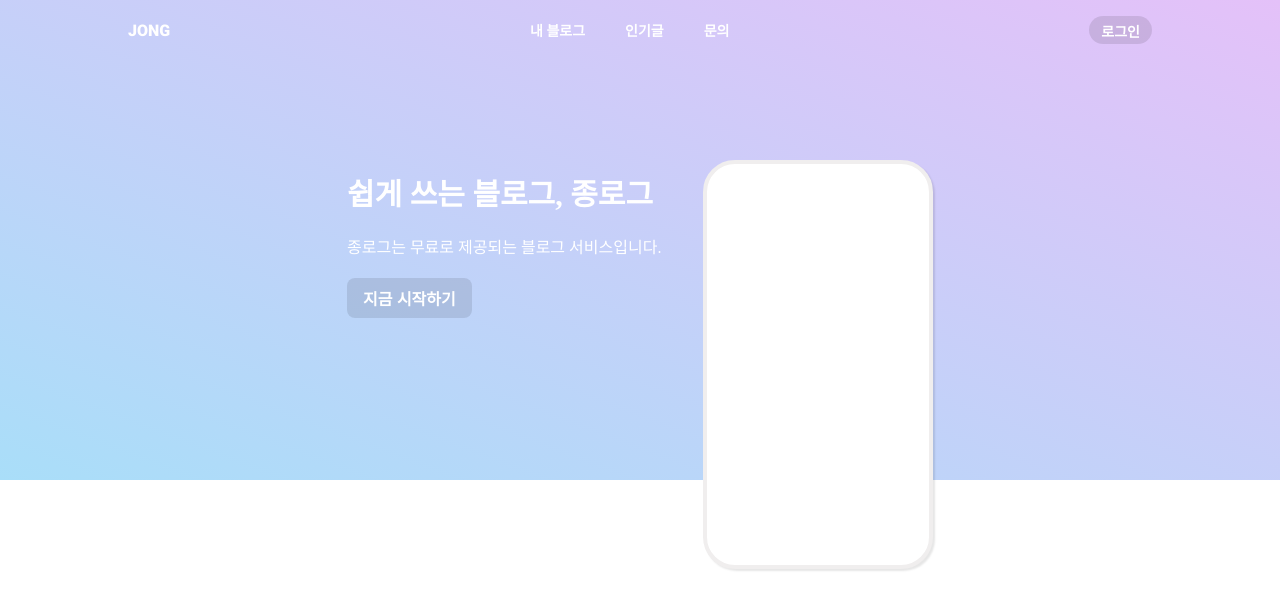
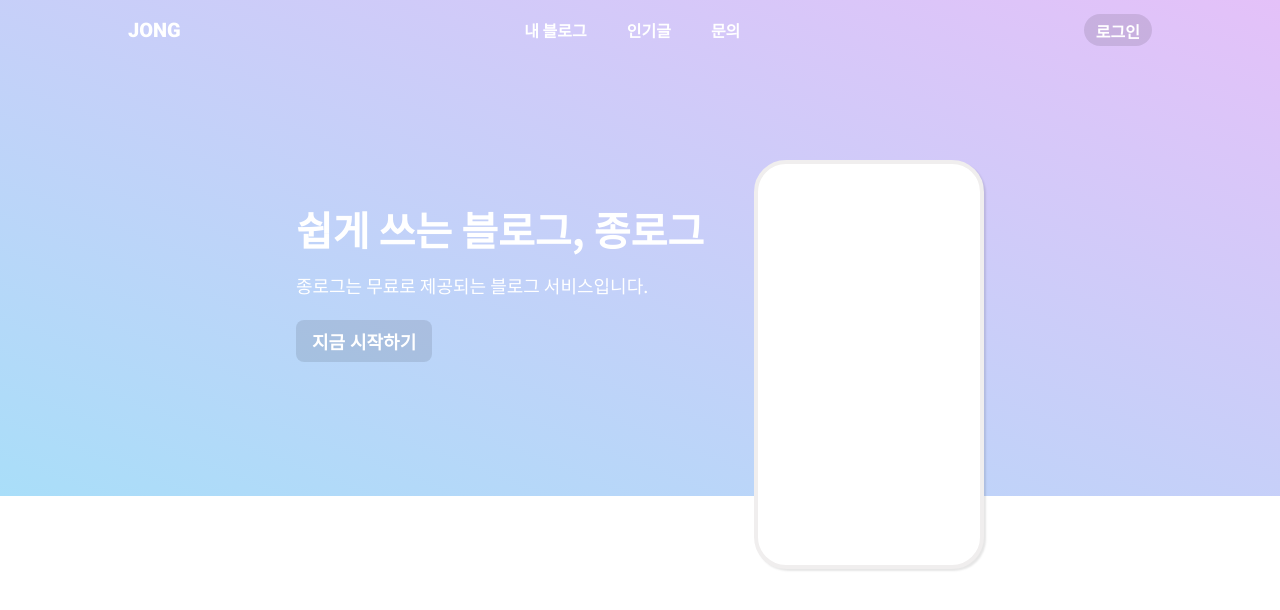
Before and after one commit to dlwhd990/myblog, a React (Create React App) app: page / in a window 1280 px wide. Shown: the top 610 px of the page. Built offline with nearby package versions, Linux system fonts and the light colour scheme.

Commit message:
메인 페이지 디자인 수정2

```diff
--- a/public/index.html
+++ b/public/index.html
@@ -31,6 +31,10 @@
       href="https://fonts.googleapis.com/css2?family=Roboto:wght@400;700;900&display=swap"
       rel="stylesheet"
     />
+    <link
+      href="https://fonts.googleapis.com/css2?family=Noto+Sans+KR:wght@100;400;500;700;900&display=swap"
+      rel="stylesheet"
+    />
   </head>
   <body>
     <noscript>You need to enable JavaScript to run this app.</noscript>
--- a/src/App.jsx
+++ b/src/App.jsx
@@ -1,6 +1,7 @@
 import React from "react";
 import { BrowserRouter, Routes, Route } from "react-router-dom";
 import "./App.css";
+import ArticleList from "./components/ArticleList/ArticleList";
 import ArticleView from "./components/ArticleView/ArticleView";
 import Header from "./components/Header/Header";
 import Mainpage from "./components/Mainpage/Mainpage";
@@ -10,6 +11,7 @@ const App = (props) => {
     <BrowserRouter>
       <Header />
       <Routes>
+        <Route path="/test" element={<ArticleList />} />
         <Route path="/" element={<Mainpage />} />
         <Route path="/article" element={<ArticleView />}></Route>
       </Routes>
--- /dev/null
+++ b/src/components/ArticleList/ArticleList.jsx
@@ -0,0 +1,11 @@
+import React from "react";
+
+const ArticleList = (props) => {
+  return (
+    <div className="">
+      <p></p>
+    </div>
+  );
+};
+
+export default ArticleList;
--- a/src/components/Header/Header.module.css
+++ b/src/components/Header/Header.module.css
@@ -13,7 +13,7 @@
 }
 
 .logo_box {
-  font-size: var(--font-size-normal);
+  font-size: var(--font-size-big);
   font-weight: 900;
   color: white;
   font-family: "Roboto", sans-serif;
@@ -27,7 +27,7 @@
 .nav_list li {
   padding: 2rem 2rem;
   color: white;
-  font-size: var(--font-size-bit-small);
+  font-size: var(--font-size-normal);
   font-weight: 700;
   cursor: pointer;
 }
@@ -36,7 +36,7 @@
   outline: none;
   border: none;
   background-color: rgba(0, 0, 0, 0.1);
-  font-size: var(--font-size-bit-small);
+  font-size: var(--font-size-normal);
   font-weight: 700;
   color: white;
   padding: 5px 12px 3px 12px;
--- a/src/components/Mainpage/Mainpage.module.css
+++ b/src/components/Mainpage/Mainpage.module.css
@@ -1,6 +1,6 @@
 .top_banner {
   width: 100%;
-  height: 60vh;
+  height: 62vh;
   background-image: linear-gradient(
     to top right,
     var(--color-blue),
@@ -18,23 +18,23 @@
 }
 
 .heading {
-  font-size: var(--font-size-little-title);
+  font-size: var(--font-size-title);
   color: white;
-  padding: 1rem 5rem 0 0;
+  padding: 4rem 5rem 0 0;
 }
 
 .sub_heading {
-  font-size: var(--font-size-normal);
+  font-size: var(--font-size-bit-big);
   font-weight: 400;
   color: white;
-  margin: 2rem 0.2rem 2rem 0;
+  margin: 1.4rem 0.2rem 2.2rem 0;
 }
 
 .start_now_button {
   outline: none;
   background-color: rgba(0, 0, 0, 0.1);
   padding: 0.8rem 1.6rem;
-  font-size: var(--font-size-normal);
+  font-size: var(--font-size-bit-big);
   font-weight: 700;
   border: none;
   color: white;
@@ -45,6 +45,8 @@
 
 .start_now_button:hover {
   transform: scale(1.05);
+  background-color: var(--color-green);
+  box-shadow: 1px 1px 2px rgba(0, 0, 0, 0.1);
 }
 
 .blog_window {
--- a/src/index.css
+++ b/src/index.css
@@ -2,6 +2,7 @@
 
 body {
   font-size: 62.5%;
+  font-family: "Noto Sans KR", sans-serif;
 }
 
 * {
```
Also changed, not shown: src/components/ArticleList/ArticleList.module.css (added).
